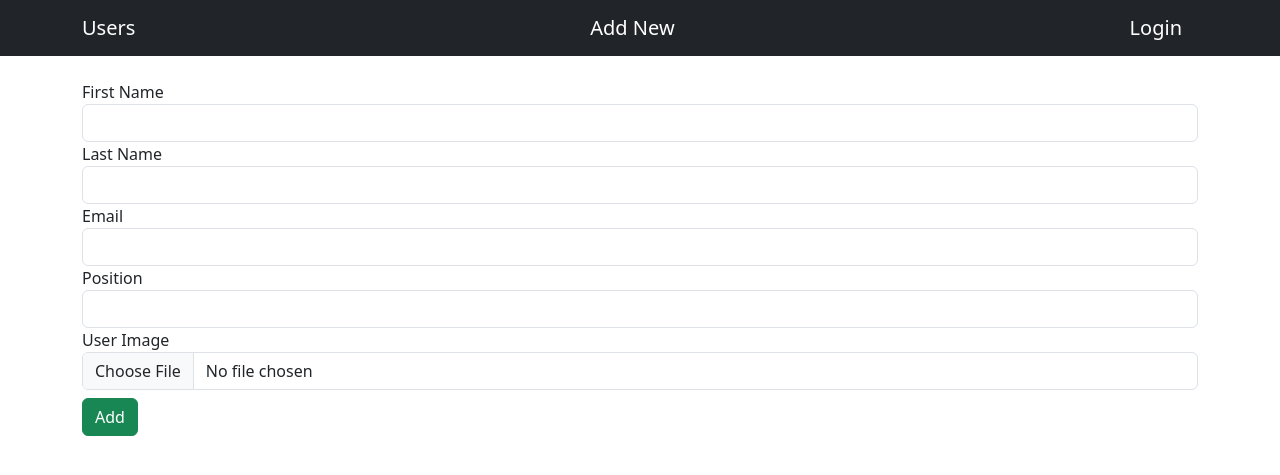
After one commit to jamesprovido/django-mysql-profilerapp, a Django app: template templates/users/add.html in a window 1280 px wide. The commit adds this page. Shown: the top 475 px of the page. Run offline with Django 3.2, Linux system fonts and the light colour scheme; the template is opened without the code that fills it, so the values that code supplies are empty.

Commit message:
Part 2: Frontend and Create User

```diff
--- a/templates/partials/_navbar.html
+++ b/templates/partials/_navbar.html
@@ -1,7 +1,7 @@
 <nav class="navbar navbar-dark bg-dark mb-4">
     <div class="container">
-        <a href="" class="navbar-brand">Users</a>
-        <a href="" class="navbar-brand">Add New</a>
+        <a href="/users" class="navbar-brand">Users</a>
+        <a href="add" class="navbar-brand">Add New</a>
         <a href="" class="navbar-brand">Login</a>
     </div>
 </nav>
--- /dev/null
+++ b/templates/users/add.html
@@ -0,0 +1,49 @@
+{% extends 'base.html' %}
+
+{% block title %}
+    Add New User
+{% endblock %}
+
+
+
+{% block content %}
+
+    {% if error_message %}
+        <p class="alert alert-danger">
+            <strong>{{ error_message }}</strong>
+        </p>
+    {% endif %}
+
+    <form action="{% url 'users:processadd' %}" method="post" enctype="multipart/form-data">
+        {% csrf_token %}
+
+        <div class="form-group">
+            <label>First Name</label>
+            <input type="text" name="fname" id="fname" class="form-control">
+        </div>
+
+        <div class="form-group">
+            <label>Last Name</label>
+            <input type="text" name="lname" id="lname" class="form-control">
+        </div>
+
+        <div class="form-group">
+            <label>Email</label>
+            <input type="email" name="email" id="email" class="form-control">
+        </div>
+
+        <div class="form-group">
+            <label>Position</label>
+            <input type="text" name="position" id="position" class="form-control">
+        </div>
+
+        <div class="form-group">
+            <label>User Image</label>
+            <input type="file" name="image" id="image" class="form-control">
+        </div>
+
+        <button type="submit" class="btn btn-success mt-2">Add</button>
+
+    </form>
+
+{% endblock %}
--- a/users/urls.py
+++ b/users/urls.py
@@ -5,5 +5,7 @@ from django.conf.urls.static import static
 
 app_name = 'users'
 urlpatterns = [
-    path('', views.index, name='index')
+    path('', views.index, name='index'),
+    path('add', views.add, name='add'),
+    path('processadd', views.processadd, name='processadd'),
 ] + static(settings.MEDIA_URL, document_root = settings.MEDIA_ROOT) + static(settings.STATIC_URL, document_root = settings.STATIC_ROOT)
```
Also changed, not shown: users/views.py (+26 -1 lines), media/profile_pic/2023-06-jamesluisgmail.co-images-StsVdwNVU1.png (added).
